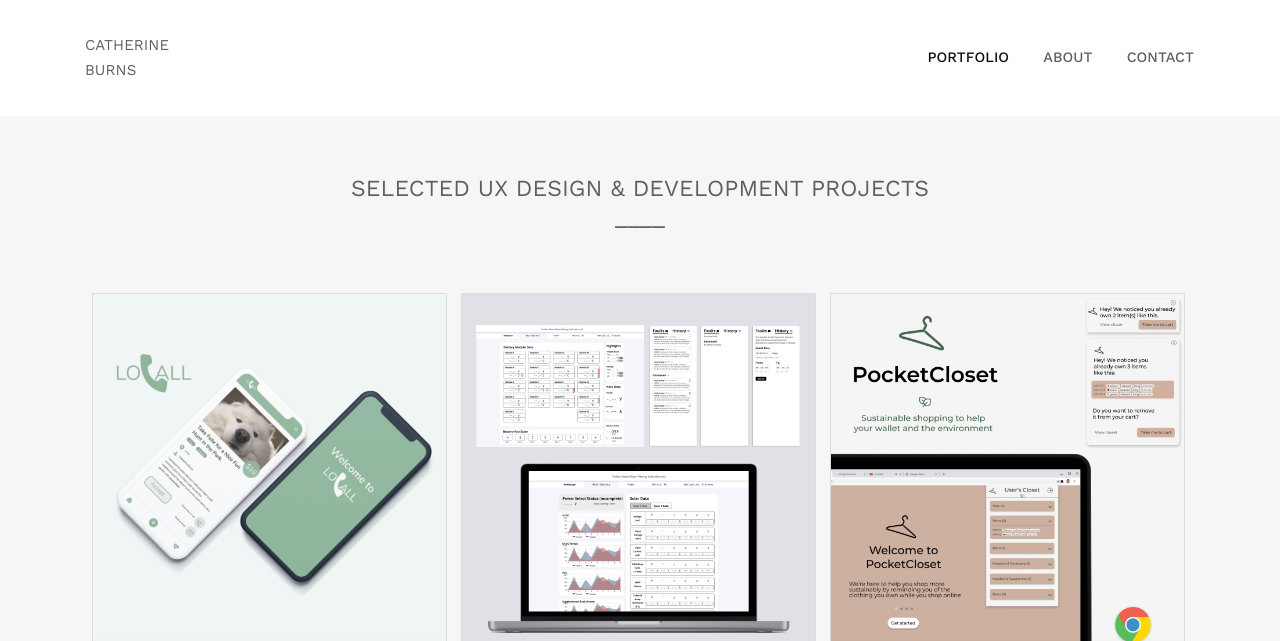
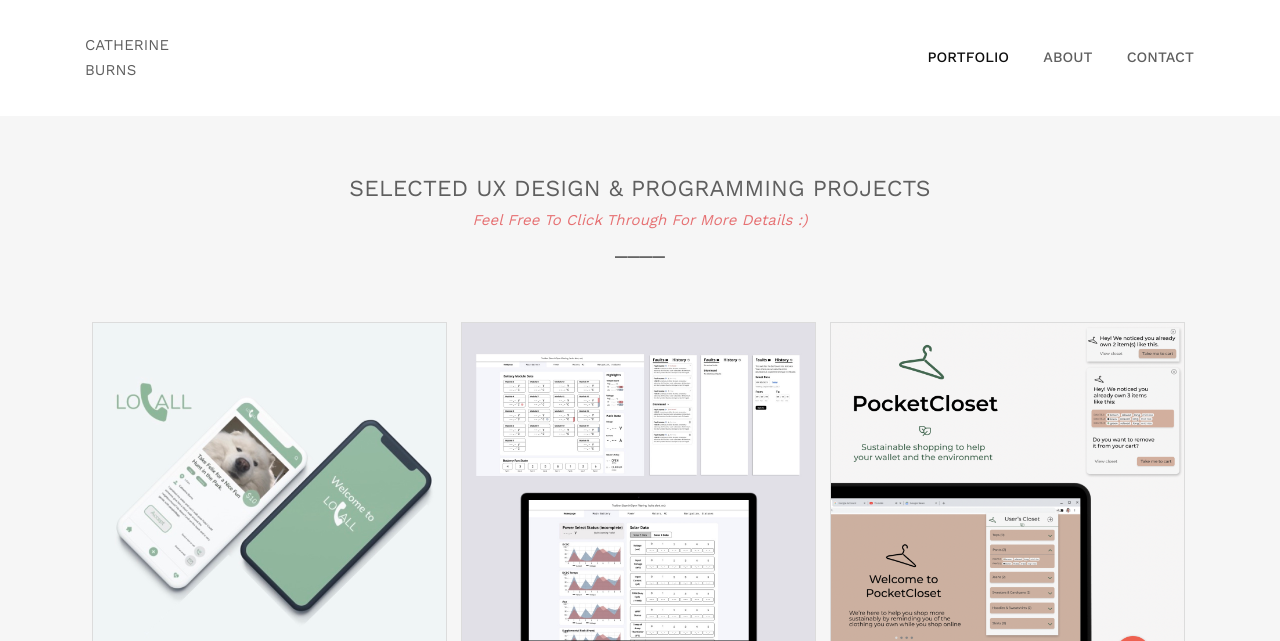
Before and after one commit to cab40/CatherineBurns, a plain HTML site: page index.html in a window 1280 px wide. Shown: the top 641 px of the page. Drawn offline with nearby package versions, Linux system fonts and the light colour scheme; a web font is replaced by a local one.

Commit message:
v5.0 lil pm update

```diff
--- a/assets/css/projects.css
+++ b/assets/css/projects.css
@@ -60,6 +60,16 @@ a:hover{
     font-size: 23px;
     text-transform: capitalize;
     margin-bottom:0px;
+}
+
+.subheader-projs{
+    margin-top: 0px;
+    text-align: center;
+    font-family: Work Sans !important;
+    font-size: 15px;
+    text-transform: capitalize;
+    margin-bottom:0px;
+    color: var(--accent)
 }
 
 .devpost{
--- a/index.html
+++ b/index.html
@@ -117,8 +117,9 @@
             <br>
             <!-- <hr> -->
             <!-- <p class="header-projs"><strong>PROJECTS</strong></p> -->
-            <p class="header-projs">SELECTED UX DESIGN & DEVELOPMENT PROJECTS</p>
-            <p class="header-projs" style="margin-top:-10px;">____</p>
+            <p class="header-projs">SELECTED UX DESIGN & PROGRAMMING PROJECTS</p>
+            <p class="subheader-projs"><em>Feel free to click through for more details :) </em></p>
+            <p class="header-projs" style="margin-top:-5px;">____</p>
             <!-- <p class="header-projs">Selected UX Design, Development, & Research Projects</p> -->
             <!-- <hr> -->
             <br><br>
```
Also changed, not shown: about.html (+1 -1 lines).
